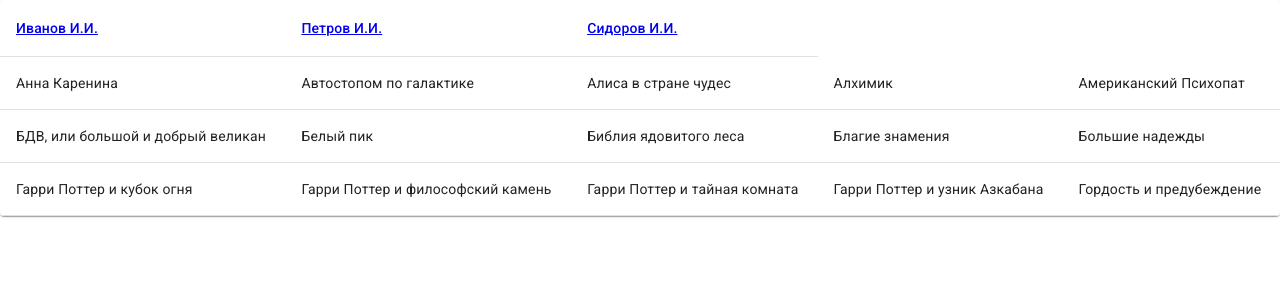
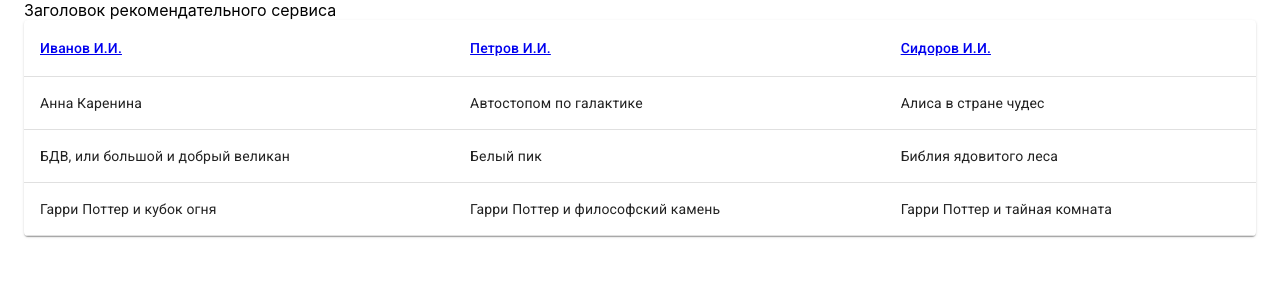
Before and after one commit to GrishinAnton/vi-rakovoz-2040, a React (Create React App) app in the folder client/: page / in a window 1280 px wide. Shown: the top 300 px of the page. Built offline with nearby package versions, Linux system fonts and the light colour scheme.

Commit message:
Правки и немного разметки

```diff
--- a/client/src/components/ProfilePage/ProfilePage.jsx
+++ b/client/src/components/BookRecomendation/BookRecomendation.jsx
@@ -1,10 +1,10 @@
-import './ProfilePage.scss';
+import './BookRecomendation.scss';
 import Card from '@material-ui/core/Card';
 import CardActions from '@material-ui/core/CardActions';
 import CardContent from '@material-ui/core/CardContent';
 import Button from '@material-ui/core/Button';
 import Typography from '@material-ui/core/Typography';
-import {notification} from './../../utils'
+import {notification} from '../../utils'
 
 const books = [
     { id: 1, name: '1', author: 'a', rating: 5, actions: [] },
@@ -14,7 +14,7 @@ const books = [
     { id: 5, name: '5', author: 'e', rating: 1, actions: [] },
 ];
 
-export const ProfilePage = () => {
+export const BookRecomendation = () => {
 
     const handleClickButton = () => {
         notification('bookFavorite')
--- a/client/src/components/LoginPage/LoginPage.jsx
+++ b/client/src/components/LoginPage/LoginPage.jsx
@@ -6,6 +6,7 @@ import TableHead from '@material-ui/core/TableHead';
 import TableRow from '@material-ui/core/TableRow';
 import Paper from '@material-ui/core/Paper';
 import { Link } from 'react-router-dom';
+import Container from '@material-ui/core/Container';
 
 const users = [
     {
@@ -15,8 +16,8 @@ const users = [
             { name: 'Анна Каренина', author: 'Лев Толстой' },
             { name: 'Автостопом по галактике', author: 'Дуглас Адамс' },
             { name: 'Алиса в стране чудес', author: 'Льюис Кэрролл' },
-            { name: 'Алхимик', author: 'Пауло Коэльо' },
-            { name: 'Американский Психопат', author: 'Брет Истон Эллис' },
+            // { name: 'Алхимик', author: 'Пауло Коэльо' },
+            // { name: 'Американский Психопат', author: 'Брет Истон Эллис' },
         ]
     },
     {
@@ -26,8 +27,8 @@ const users = [
             { name: 'БДВ, или большой и добрый великан', author: 'Роальд Даль' },
             { name: 'Белый пик', author: 'Энтони Хоровитц' },
             { name: 'Библия ядовитого леса', author: 'Барбара Кингсолвер' },
-            { name: 'Благие знамения', author: 'Терри Пратчетт и Нил Гейман' },
-            { name: 'Большие надежды', author: 'Чарльз Диккенс' },
+            // { name: 'Благие знамения', author: 'Терри Пратчетт и Нил Гейман' },
+            // { name: 'Большие надежды', author: 'Чарльз Диккенс' },
         ]
     },
     {
@@ -37,14 +38,16 @@ const users = [
             { name: 'Гарри Поттер и кубок огня', author: 'Джоан Роулинг' },
             { name: 'Гарри Поттер и философский камень', author: 'Джоан Роулинг' },
             { name: 'Гарри Поттер и тайная комната', author: 'Джоан Роулинг' },
-            { name: 'Гарри Поттер и узник Азкабана', author: 'Джоан Роулинг' },
-            { name: 'Гордость и предубеждение', author: 'Джейн Остен' },
+            // { name: 'Гарри Поттер и узник Азкабана', author: 'Джоан Роулинг' },
+            // { name: 'Гордость и предубеждение', author: 'Джейн Остен' },
         ]
     },
 ];
 
 const LoginPage = () => {
     return (
+        <Container maxWidth='lg'>
+            <div>Заголовок рекомендательного сервиса</div>
             <TableContainer component={Paper}>
                 <Table aria-label="simple table">
                     <TableHead>
@@ -67,6 +70,7 @@ const LoginPage = () => {
                     </TableBody>
                 </Table>
             </TableContainer>
+        </Container>
     );
 }
 
--- a/client/src/components/Main/Main.jsx
+++ b/client/src/components/Main/Main.jsx
@@ -1,11 +1,15 @@
 import React from "react";
-import { ProfilePage } from "../ProfilePage/ProfilePage";
+import { BookRecomendation } from "../BookRecomendation/BookRecomendation";
 import Container from '@material-ui/core/Container';
 
 export const Main = () => {
   return (
     <Container maxWidth='lg'>
-      <ProfilePage />
+      <div>Header</div>
+      <div>SLIDER</div>
+      <BookRecomendation />
+      <div>Мероприятия</div>
+      <div>Кружки</div>
     </Container>
   )
 };
```
Also changed, not shown: client/src/components/BookRecomendation/BookRecomendation.scss (renamed from client/src/components/ProfilePage/ProfilePage.scss). Lines whose indentation alone changed are shown as unchanged.
